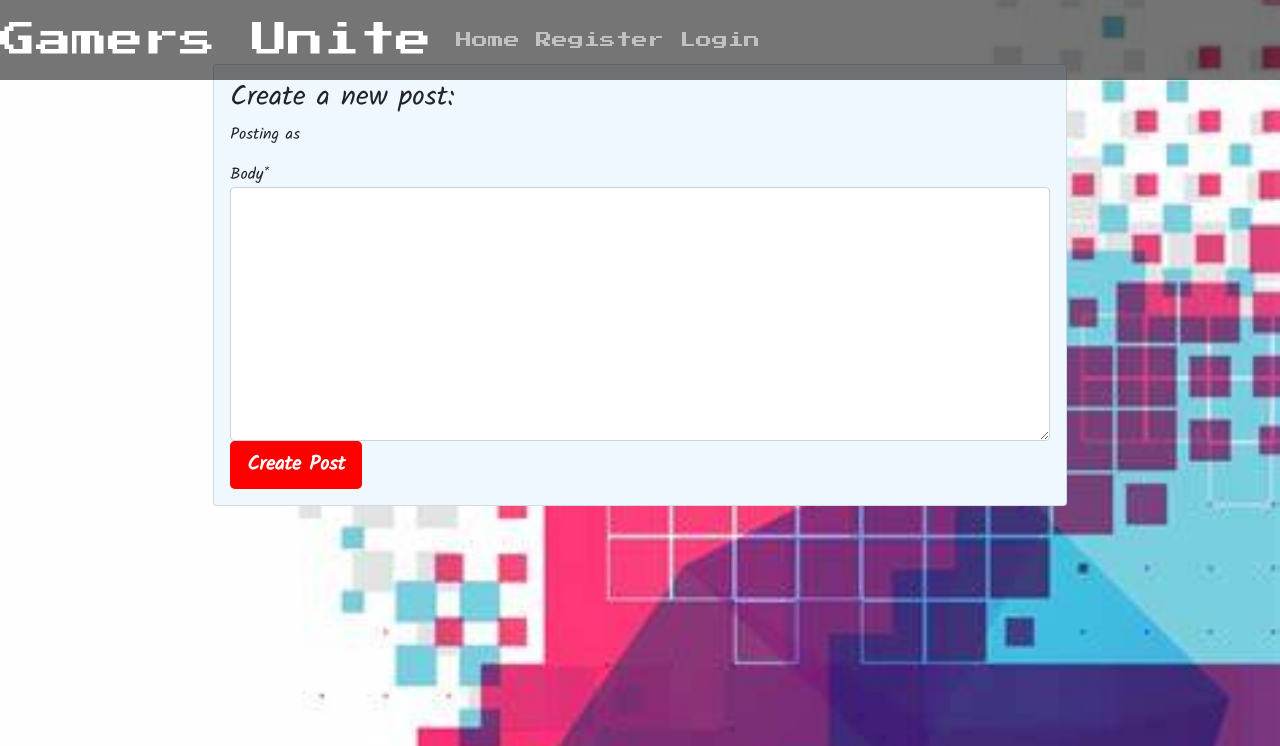
After one commit to Dylan097/gamers-unite, a Django app: template templates/new_post.html in a window 1280 px wide. The commit adds this page. Shown: the top 746 px of the page. Run offline with Django 3.2, Linux system fonts and the light colour scheme; the template is opened without the code that fills it: values that come from a table or form of the project are taken from there, others are empty; some libraries are stand-ins or nearby versions.

Commit message:
Add variables to change active pages in navbar

```diff
--- a/templates/base.html
+++ b/templates/base.html
@@ -33,18 +33,22 @@
         <div class="collapse navbar-collapse" id="toggler">
             <ul class="navbar-nav mr-auto mt-1 mt-lg-0">
                 <li class="nav-item">
-                    <a href="{% url 'home' %}" class="nav-link active">Home</a>
+                    <a href="{% url 'home' %}"
+                        class="nav-link {% if request.resolver_match.url_name == 'home' %}active{% endif %}">Home</a>
                 </li>
                 {% if user.is_authenticated %}
                 <li class="nav-item">
-                    <a class="nav-link" href="{% url 'account_logout' %}">Logout</a>
+                    <a class="nav-link {% if request.resolver_match.url_name == 'account_logout' %}active{% endif %}"
+                        href="{% url 'account_logout' %}">Logout</a>
                 </li>
                 {% else %}
                 <li class="nav-item">
-                    <a class="nav-link" href="{% url 'account_signup' %}">Register</a>
+                    <a class="nav-link {% if request.resolver_match.url_name == 'account_signup' %}active{% endif %}"
+                        href="{% url 'account_signup' %}">Register</a>
                 </li>
                 <li class="nav-item">
-                    <a class="nav-link" href="{% url 'account_login' %}">Login</a>
+                    <a class="nav-link {% if request.resolver_match.url_name == 'account_login' %}active{% endif %}"
+                        href="{% url 'account_login' %}">Login</a>
                 </li>
                 {% endif %}
             </ul>
--- a/templates/index.html
+++ b/templates/index.html
@@ -1,9 +1,11 @@
 {% extends "base.html" %}
-
 {% block content %}
 <div class="container-fluid">
     <div class="row">
-
+        {% if user.is_authenticated %}
+        <div class="col-12">
+            <a href="#" class="btn btn-signup btn-lg">Create a Post!</a>
+            {% endif %}
             <!-- User Posts -->
             <div class="col-12 mt-2 left">
                 <div class="row">
--- /dev/null
+++ b/templates/new_post.html
@@ -0,0 +1,15 @@
+{% extends 'base.html' %}
+{% block content %}
+{% load crispy_forms_tags %}
+<div class="col-md-8 mt-3 card offset-2">
+    <div class="card-body">
+        <h3>Create a new post:</h3>
+        <p>Posting as {{ user.username }}</p>
+        <form method="post">
+            {{ post_form | crispy }}
+            {% csrf_token %}
+            <button type="submit" class="btn btn-signup btn-lg">Create Post</button>
+        </form>
+    </div>
+</div>
+{% endblock %}
```
Lines whose indentation alone changed are shown as unchanged.
